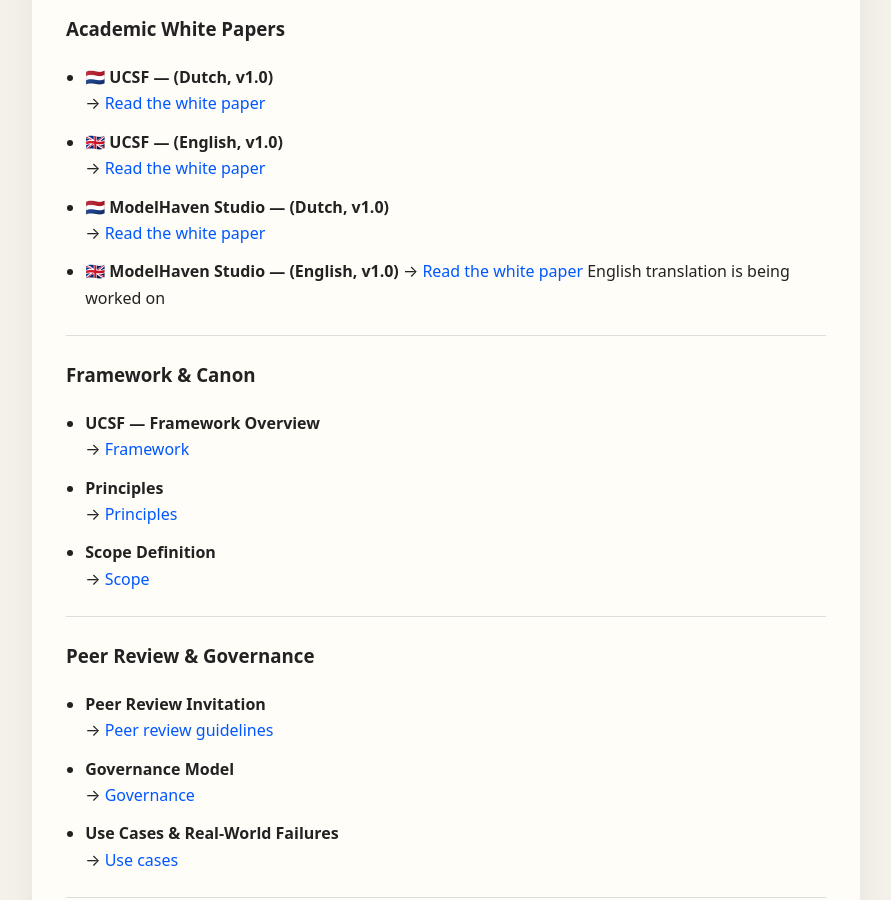
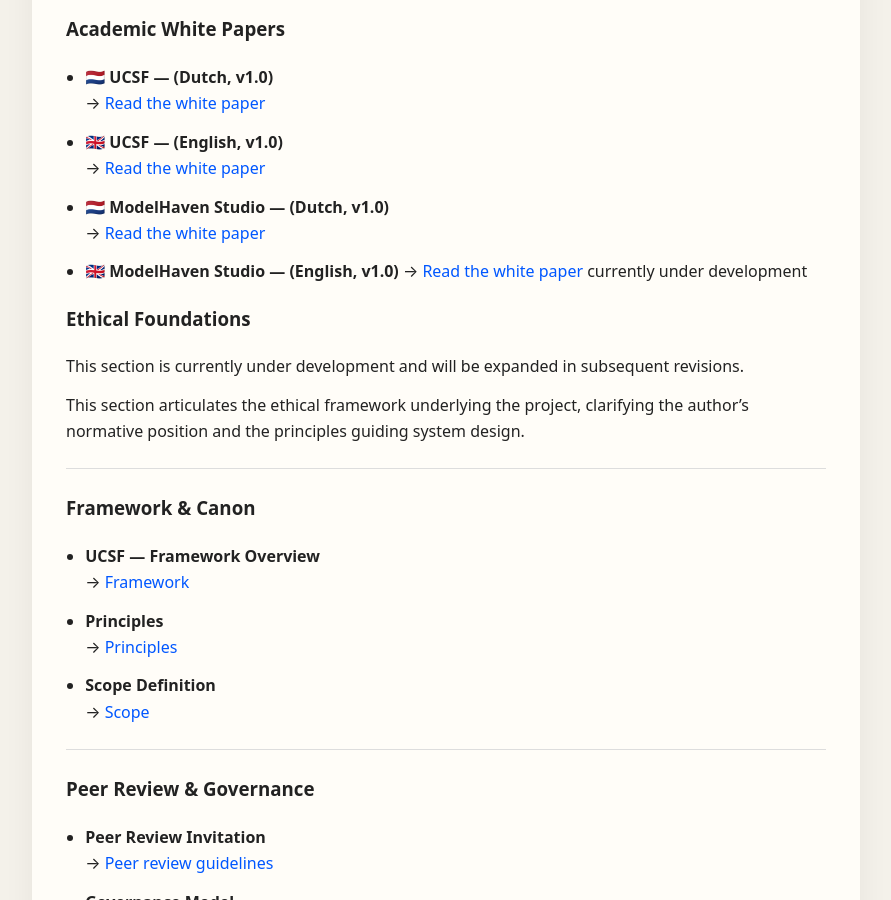
Before and after one commit to MartijnBruzzese/ModelHaven-Studio, a Jekyll site: the page built from index.md, in a window 1280 px wide and 900 px high, scrolled down 822 px. Shown: the whole window, without its empty margins (194-1085 px from the left). Built offline with Jekyll 4.4.1, drawn with Linux system fonts in a browser that asks for light colours.

Commit message:
Update index.md

```diff
--- a/index.md
+++ b/index.md
@@ -45,7 +45,14 @@
 
 - 🇬🇧 **ModelHaven Studio — (English, v1.0)**
   → [Read the white paper](WHITE_PAPERS/EN/MODELHAVEN_STUDIO_WHITE_PAPER_EN_v1.0.md)
-English translation is being worked on
+currently under development
+
+### Ethical Foundations
+
+This section is currently under development and will be expanded in subsequent revisions.
+
+This section articulates the ethical framework underlying the project, clarifying the author’s normative position and the principles guiding system design.
+
 
 ---
 
```
